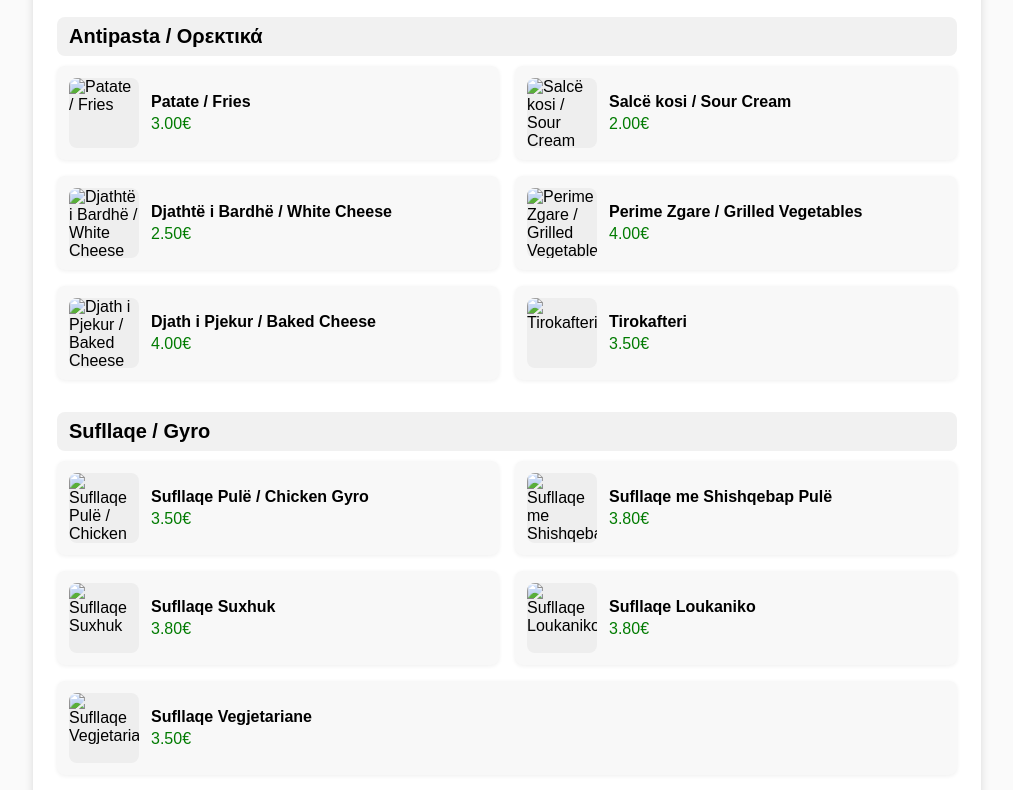
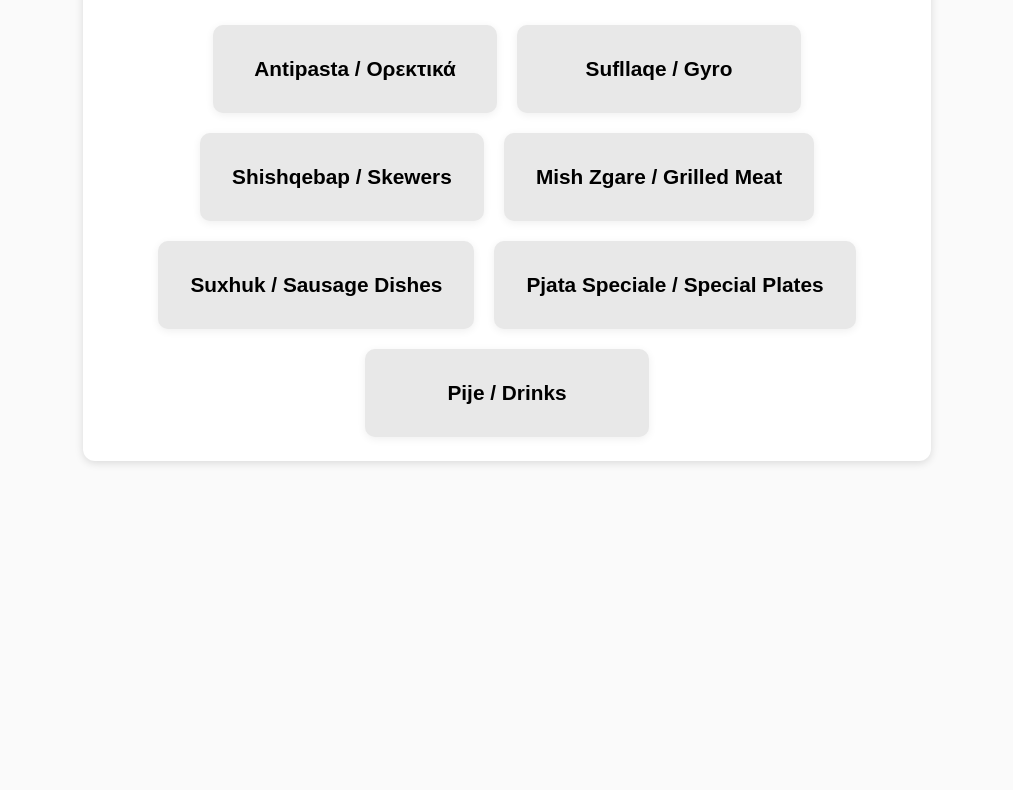
Before and after one commit to Vallsucfor/sitetest, a plain HTML site: page index.html in a window 1280 px wide. Shown: the part 137-927 px from the top of the page, without its empty margins (133-1146 px from the left). After the commit the page ends 800 px from the top, so only its background shows below. Drawn offline with Linux system fonts and the light colour scheme.

Commit message:
index.html

```diff
--- a/index.html
+++ b/index.html
@@ -2,67 +2,46 @@
 <html lang="el">
 <head>
     <meta charset="UTF-8">
-    <title>Ηλεκτρονικό Μενού</title>
+    <title>Μενού Καταστήματος</title>
     <meta name="viewport" content="width=device-width, initial-scale=1">
     <style>
         body { font-family: Arial, sans-serif; background: #fafafa; margin: 0; padding: 0; }
-        .container { max-width: 900px; margin: 40px auto; background: #fff; border-radius: 12px; box-shadow: 0 2px 8px #0002; padding: 24px; }
-        h1 { text-align: center; margin-bottom: 30px; }
-        .category { margin-top: 32px; font-size: 1.25em; font-weight: bold; background: #f1f1f1; padding: 8px 12px; border-radius: 8px; }
-        .menu-list { display: flex; flex-wrap: wrap; gap: 16px; margin-top: 10px; }
-        .menu-item { background: #f8f8f8; border-radius: 8px; padding: 12px; flex: 1 1 300px; min-width: 260px; display: flex; align-items: center; box-shadow: 0 1px 4px #0001; }
-        .menu-item img { width: 70px; height: 70px; object-fit: cover; border-radius: 8px; margin-right: 12px; background: #eee; }
-        .item-info { flex: 1; }
-        .item-name { font-weight: bold; }
-        .item-price { color: #007b00; margin-top: 4px; }
-        @media (max-width: 700px) {
-            .menu-list { flex-direction: column; }
-            .menu-item { min-width: 0; }
+        .container { max-width: 800px; margin: 40px auto; background: #fff; border-radius: 12px; box-shadow: 0 2px 8px #0002; padding: 24px; }
+        h1 { text-align: center; }
+        .cat-list { display: flex; flex-wrap: wrap; gap: 20px; justify-content: center; margin-top: 40px; }
+        .cat-card {
+            background: #e8e8e8;
+            border-radius: 10px;
+            padding: 32px;
+            font-size: 1.3em;
+            font-weight: bold;
+            cursor: pointer;
+            text-align: center;
+            min-width: 220px;
+            transition: background 0.2s, box-shadow 0.2s;
+            box-shadow: 0 2px 8px #0001;
         }
+        .cat-card:hover { background: #d2f0d2; box-shadow: 0 4px 16px #0002; }
     </style>
 </head>
 <body>
 <div class="container">
-    <h1>Μενού Καταστήματος</h1>
-    <div id="menu"></div>
+    <h1>Κατηγορίες Μενού</h1>
+    <div class="cat-list" id="cat-list"></div>
 </div>
 <script>
-async function fetchMenu() {
-    try {
-        const response = await fetch('menu_Version2.json');
-        if (!response.ok) {
-            document.getElementById('menu').textContent = 'Αποτυχία φόρτωσης μενού.';
-            return;
-        }
-        const data = await response.json();
-        const menuDiv = document.getElementById('menu');
-        menuDiv.innerHTML = '';
-        Object.keys(data).forEach(categoryName => {
-            const catElem = document.createElement('div');
-            catElem.innerHTML = `<div class="category">${categoryName}</div>`;
-            const listElem = document.createElement('div');
-            listElem.className = 'menu-list';
-            data[categoryName].forEach(item => {
-                const itemElem = document.createElement('div');
-                itemElem.className = 'menu-item';
-                itemElem.innerHTML = `
-                    <img src="${item.image}" alt="${item.name}" onerror="this.onerror=null;this.src='images/no-image.png';">
-                    <div class="item-info">
-                        <div class="item-name">${item.name}</div>
-                        <div class="item-price">${item.price ? item.price : ''}</div>
-                    </div>
-                `;
-                listElem.appendChild(itemElem);
-            });
-            catElem.appendChild(listElem);
-            menuDiv.appendChild(catElem);
+fetch('menu_Version2.json')
+    .then(response => response.json())
+    .then(data => {
+        const catList = document.getElementById('cat-list');
+        Object.keys(data).forEach(cat => {
+            const el = document.createElement('div');
+            el.className = 'cat-card';
+            el.textContent = cat;
+            el.onclick = () => location.href = `category.html?cat=${encodeURIComponent(cat)}`;
+            catList.appendChild(el);
         });
-    } catch (e) {
-        document.getElementById('menu').textContent = 'Σφάλμα κατά τη φόρτωση του μενού.';
-    }
-}
-
-fetchMenu();
+    });
 </script>
 </body>
 </html>
```
